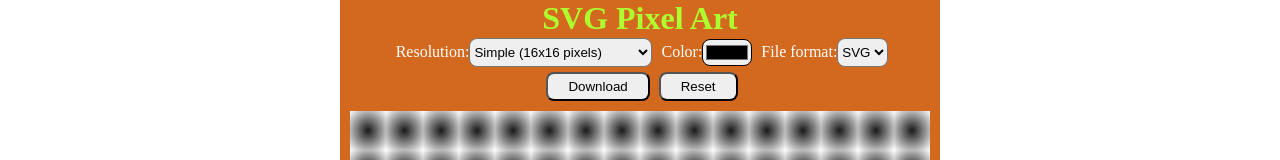
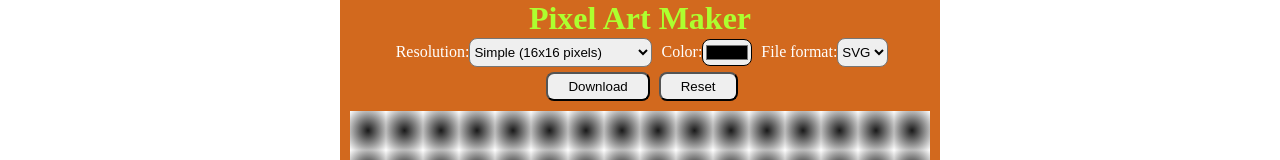
Before and after one commit to jerinmt/pixelartmaker, a plain HTML site: page index.html in a window 1280 px wide. Shown: the top 160 px of the page. Drawn offline with Linux system fonts and the light colour scheme.

Commit message:
Changed the title

```diff
--- a/index.html
+++ b/index.html
@@ -3,12 +3,12 @@
 <head>
     <meta charset="UTF-8">
     <meta name="viewport" content="width=device-width, initial-scale=1.0">
-    <title>SVG Pixel Art</title>
+    <title>Pixel Art Maker</title>
     <link rel="stylesheet" href="styles.css">
     <script src="script.js" defer></script>
 </head>
 <body>
-    <h1>SVG Pixel Art</h1>
+    <h1>Pixel Art Maker</h1>
     <div class="headerPanel">
         <label>Resolution:
             <select id="resolutions" name="resolutions">
```
